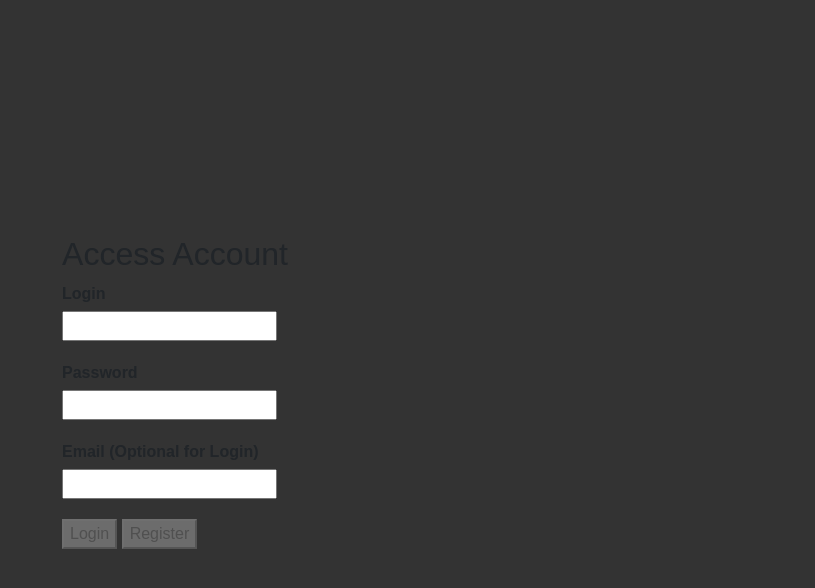
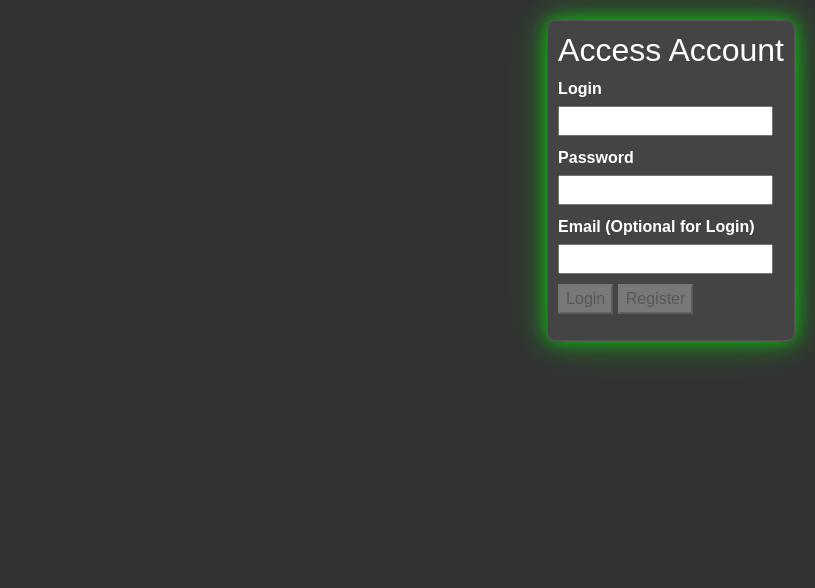
Before and after one commit to diviatrix/ts-cms, a website: page public/index.html in a window 1280 px wide. Shown: the whole page, without its empty margins (465-1280 px from the left). Drawn offline with nearby package versions, Linux system fonts and the light colour scheme.

Commit message:
login page "design"

```diff
--- a/public/index.html
+++ b/public/index.html
@@ -7,8 +7,7 @@
     <link rel="stylesheet" href="/style.css">
   </head>
   <body>
- <div class="form-container-wrapper">
- <div class="form-section">
+    <div class="form-container">
       <h2>Access Account</h2>
       <div class="form-group">
         <label for="loginInput">Login</label>
@@ -24,10 +23,9 @@
       </div>
       <button id="loginButton" class="btn-submit" disabled>Login</button>
       <button id="registerButton" class="btn-submit" disabled>Register</button>
- </section>
+      <div id="message" class="mt-3 text-center"></div>
+    </div>
 
- </div>
- <div id="message" class="mt-3 text-center"></div>
 
     <!-- Bootstrap Bundle with Popper -->
     <script src="https://cdn.jsdelivr.net/npm/bootstrap@5.3.2/dist/js/bootstrap.bundle.min.js" integrity="sha384-C6RzsynM9kWDrMNeT87bh95OGNyZPhcTNXj1NW7RuBCsyN/o0jlpcV8Qyq46cDfL" crossorigin="anonymous"></script>
--- a/public/style.css
+++ b/public/style.css
@@ -1,44 +1,31 @@
 body {
     background-color: #333; /* Dark Gray background */
     font-family: sans-serif;
-    display: flex;
- flex-direction: column;
-    justify-content: center;
-    align-items: center;
     min-height: 100vh;
-    margin: 0;
+    position: relative; /* Set position to relative for absolute positioning of children */
     padding: 20px;
-}
-
-/* Wrapper for side-by-side forms */
-.forms-wrapper {
- display: flex;
- flex-wrap: wrap;
- justify-content: center;
- gap: 20px; /* Space between the forms */
- width: 100%;
- max-width: 800px; /* Adjust as needed */
 }
 
 .form-container {
     background-color: #444; /* Slightly darker gray for containers */
-    padding: 30px;
+    padding: 10px;
     border-radius: 8px;
-    box-shadow: 0 0 15px rgba(0, 255, 0, 0.3); /* Green neon shadow */
-    width: 100%;
+    box-shadow: 0 0 15px rgba(0, 255, 0, 0.3), 0 0 25px rgba(0, 255, 0, 0.5), 0 0 50px rgba(0, 255, 0, 0.2); /* Enhanced neon shadow */
     max-width: 400px;
-    margin: 10px;
- color: #fff; /* White text for labels */
+    color: #fff; /* White text for labels */
+    height: auto;
+    position: absolute !important;
+    top: 20px !important;
+    right: 20px !important;
     border: 1px solid #555; /* Subtle border */
 }
 
 .form-container h3 {
     text-align: center;
-    margin-bottom: 20px;
- color: #00ff00; /* Green neon for headers */
+    color: #00ff00; /* Green neon for headers */
 }
 .form-group {
- margin-bottom: 20px;
+ margin-bottom: 10px;
 }
 
 .form-group label {
@@ -50,7 +37,7 @@ body {
 .form-control {
     width: 100%;
     padding: 10px;
- border: 1px solid #555; /* Slightly lighter border */
+    border: 1px solid #555; /* Slightly lighter border */
     border-radius: 4px;
     box-sizing: border-box;
     transition: border-color 0.3s ease;
@@ -70,7 +57,6 @@ body {
 .btn-neon {
     background-color: transparent; /* Transparent background */
     color: #00ff00; /* Green neon text */
-    border: 2px solid #00ff00; /* Green neon border */
     border-radius: 4px;
     border: none;
     padding: 10px 15px;
```
Lines whose indentation alone changed are shown as unchanged.
